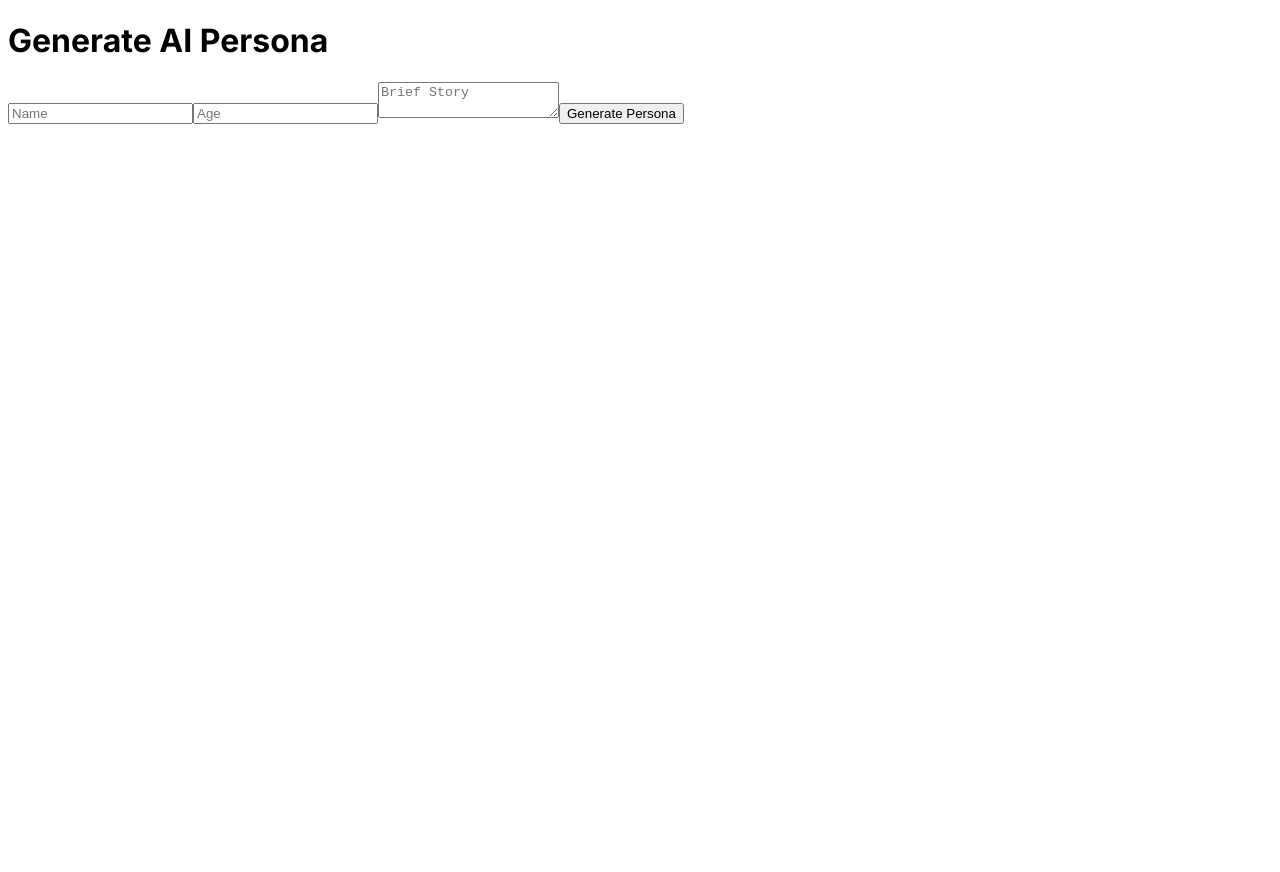
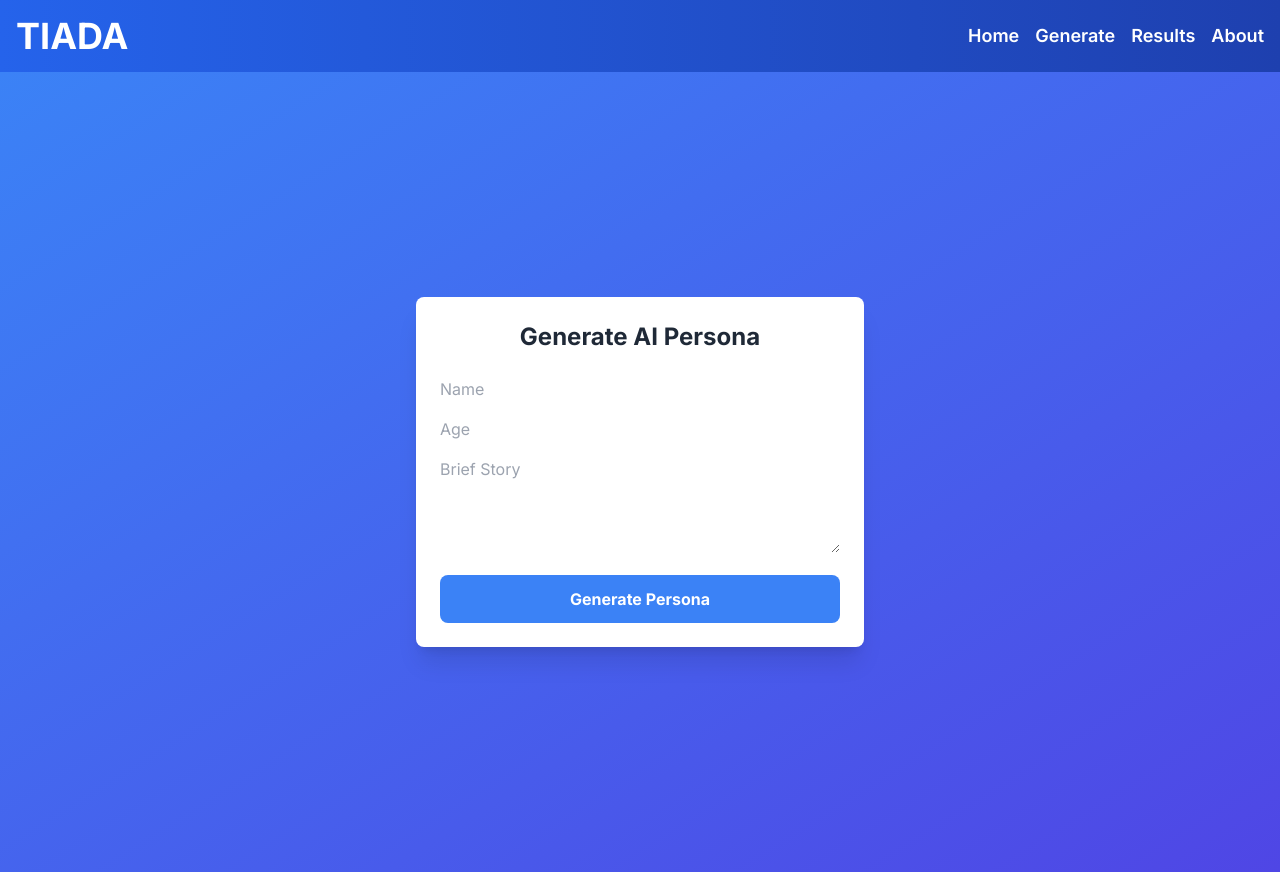
Before and after one commit to Fulwing/tiada, a Next.js app: page /generate in a window 1280 px wide. Before the commit the page ends 800 px from the top, so only its background shows below. Built offline with nearby package versions, Linux system fonts and the light colour scheme.

Commit message:
update layout

```diff
--- a/src/app/api/chat/route.ts
+++ /dev/null
@@ -1,29 +0,0 @@
-import type { NextApiRequest, NextApiResponse } from 'next';
-import OpenAI from 'openai';
-
-const openai = new OpenAI({
-  apiKey: process.env.OPENAI_API_KEY,
-});
-
-export default async function handler(
-  req: NextApiRequest,
-  res: NextApiResponse
-) {
-  if (req.method !== 'POST') {
-    res.status(405).json({ message: 'Method Not Allowed' });
-    return;
-  }
-
-  try {
-    const { prompt } = req.body;
-    const chatCompletion = await openai.chat.completions.create({
-      model: 'gpt-3.5-turbo', // Update model version
-      messages: [{ role: 'user', content: prompt }],
-    });
-
-    res.status(200).json({ response: chatCompletion.choices[0].message.content });
-  } catch (error) {
-    console.error('Error calling OpenAI API:', error);
-    res.status(500).json({ error: 'Failed to fetch response from OpenAI' });
-  }
-}
--- a/src/app/generate/page.tsx
+++ b/src/app/generate/page.tsx
@@ -1,3 +1,4 @@
+// components/Page.tsx
 "use client";
 
 import React, { useState } from 'react';
@@ -22,12 +23,11 @@ export default function Page() {
         body: JSON.stringify({ name, age, story }),
       });
       const data = await response.json();
-      console.log(data);
       if (!response.ok) {
-        throw new Error(data.status || 'Failed to generate persona');
+        throw new Error(data.message || 'Failed to generate persona');
       }
       setPersona(data.persona);
-    } catch (err : unknown) {
+    } catch (err: unknown) {
       if (err instanceof Error) {
         setError(err.message);
       } else {
@@ -39,44 +39,46 @@ export default function Page() {
   };
 
   return (
-    <div className="container mx-auto p-4">
-      <h1 className="text-lg font-bold">Generate AI Persona</h1>
-      {error && <p className="text-red-500">{error}</p>}
-      <div className="mt-4">
+    <div className="flex flex-col justify-center items-center min-h-screen bg-gradient-to-br from-blue-500 to-indigo-600">
+      <div className="w-full max-w-md p-6 bg-white rounded-lg shadow-xl">
+        <h1 className="text-2xl font-bold text-center text-gray-800 mb-6">Generate AI Persona</h1>
+        {error && <p className="text-red-500 text-sm text-center mb-4">{error}</p>}
+        <div>
           <input
             type="text"
             value={name}
             onChange={(e) => setName(e.target.value)}
             placeholder="Name"
-          className="input input-bordered w-full mb-2"
+            className="input input-bordered w-full mb-4"
           />
           <input
             type="text"
             value={age}
             onChange={(e) => setAge(e.target.value)}
             placeholder="Age"
-          className="input input-bordered w-full mb-2"
+            className="input input-bordered w-full mb-4"
           />
           <textarea
             value={story}
             onChange={(e) => setStory(e.target.value)}
             placeholder="Brief Story"
-          className="textarea textarea-bordered w-full mb-2"
+            className="textarea textarea-bordered w-full mb-4 h-24"
           />
           <button
             onClick={handleGeneratePersona}
-          className="btn btn-primary"
+            className="btn w-full bg-blue-500 hover:bg-blue-700 text-white font-bold py-3 rounded-lg transition duration-300"
             disabled={loading}
           >
             {loading ? 'Generating...' : 'Generate Persona'}
           </button>
         </div>
         {persona && (
-        <div className="mt-4">
-          <h2 className="text-lg font-semibold">Generated Persona</h2>
-          <p>{persona}</p>
+          <div className="mt-6">
+            <h2 className="text-lg font-semibold text-gray-800">Generated Persona</h2>
+            <p className="text-gray-600">{persona}</p>
           </div>
         )}
       </div>
+    </div>
   );
 };
--- a/src/app/layout.tsx
+++ b/src/app/layout.tsx
@@ -1,5 +1,7 @@
 import type { Metadata } from "next";
 import { Inter } from "next/font/google";
+import Header from '../components/Header';
+import '../styles/globals.css';
 
 const inter = Inter({ subsets: ["latin"] });
 
@@ -15,7 +17,10 @@ export default function RootLayout({
 }>) {
   return (
     <html lang="en">
-      <body className={inter.className}>{children}</body>
+      <body className={inter.className}>
+        <Header/>
+        {children}
+      </body>
     </html>
   );
 }
--- a/src/app/page.tsx
+++ b/src/app/page.tsx
@@ -1,16 +1,20 @@
+// pages/index.tsx
 import Link from 'next/link';
 
 export default function HomePage() {
   return (
-    <div>
-      <h1>Welcome to the AI Testing Platform</h1>
-      <nav>
-        <ul>
-          <li><Link href="/chat">Chat with AI</Link></li>
-          <li><Link href="/generate">Generate AI Persona</Link></li>
-          <li><Link href="/results">View Results</Link></li>
-        </ul>
-      </nav>
+    <div className="flex flex-col items-center justify-center min-h-screen bg-gradient-to-r from-blue-600 to-blue-800 p-4">
+      <h1 className="text-8xl font-extrabold text-white text-center mb-2">
+        TIADA
+      </h1>
+      <p className="text-2xl text-white font-light text-center">
+        Usability Testing with AI
+      </p>
+      <Link href="/about">
+        <button className="mt-8 px-6 py-3 bg-white text-blue-800 font-semibold rounded-full shadow-lg hover:bg-gray-100 transition-all">
+          Learn More
+        </button>
+      </Link>
     </div>
   );
 };
--- /dev/null
+++ b/src/components/Header.tsx
@@ -0,0 +1,28 @@
+// components/Header.tsx
+import Link from 'next/link';
+
+const Header = () => {
+  return (
+    <header className="w-full bg-gradient-to-r from-blue-600 to-blue-800 text-white py-4 shadow-md">
+      <nav className="container mx-auto flex justify-between items-center px-4">
+        <h1 className="text-4xl font-bold">TIADA</h1>
+        <div className="flex space-x-4">
+          <Link href="/">
+            <button className="text-lg font-semibold hover:text-gray-200 transition-colors">Home</button>
+          </Link>
+          <Link href="/generate">
+            <button className="text-lg font-semibold hover:text-gray-200 transition-colors">Generate</button>
+          </Link>
+          <Link href="/results">
+            <button className="text-lg font-semibold hover:text-gray-200 transition-colors">Results</button>
+          </Link>
+          <Link href="/about">
+            <button className="text-lg font-semibold hover:text-gray-200 transition-colors">About</button>
+          </Link>
+        </div>
+      </nav>
+    </header>
+  );
+};
+
+export default Header;
--- a/tailwind.config.ts
+++ b/tailwind.config.ts
@@ -8,13 +8,14 @@ const config: Config = {
   ],
   theme: {
     extend: {
-      backgroundImage: {
-        "gradient-radial": "radial-gradient(var(--tw-gradient-stops))",
-        "gradient-conic":
-          "conic-gradient(from 180deg at 50% 50%, var(--tw-gradient-stops))",
-      },
+      colors: {
+        'theme-blue': '#3D52A0',
+        'light-blue': '#7091E6',
+      }
     },
   },
   plugins: [],
-};
+  // Ensure your content path includes all necessary directories
+}
+
 export default config;
```
Also changed, not shown: public/ai.png (added). Lines whose indentation alone changed are shown as unchanged.
